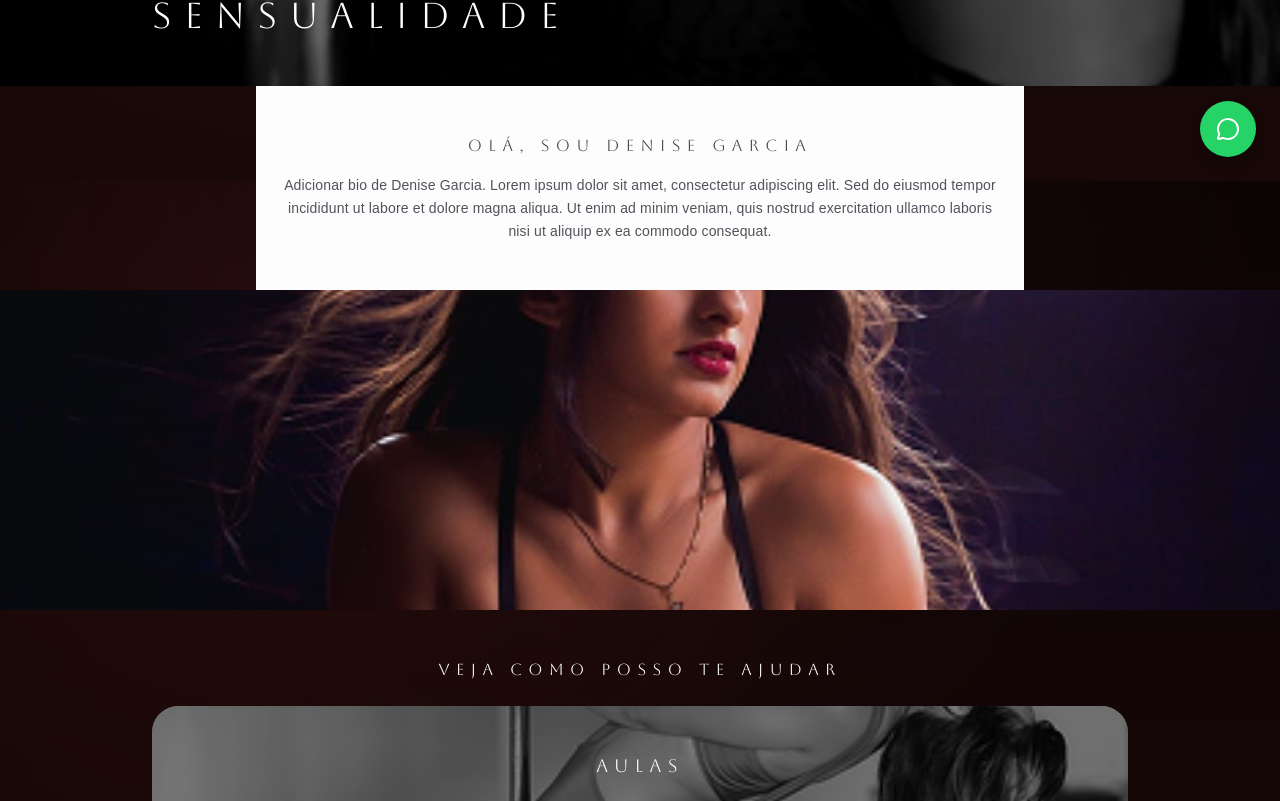
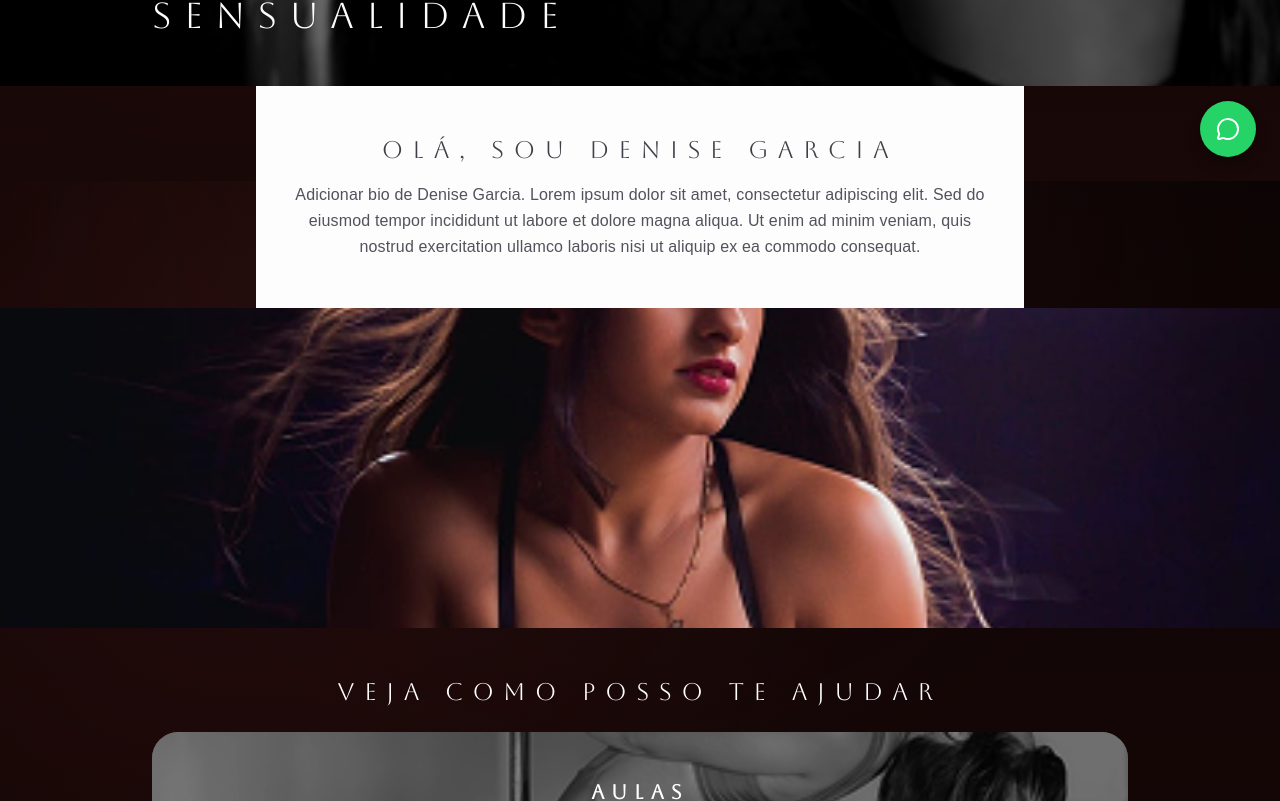
Before and after one commit to JulianoDotto/denise-polestudio, a Next.js app: page / in a window 1280 px wide. Shown: the part 619-1420 px from the top of the page. Built offline with nearby package versions, Linux system fonts and the light colour scheme; a web font is replaced by a local one.

Commit message:
fix font sizes

```diff
--- a/app/page.tsx
+++ b/app/page.tsx
@@ -35,7 +35,7 @@ export default async function Home() {
       </section>
 
       <section className="mx-auto flex w-full max-w-5xl flex-col gap-6 px-6 py-12">
-        <h2 className="text-center font-display text-base uppercase tracking-[0.4em] text-white">
+        <h2 className="text-center font-display uppercase tracking-[0.4em] text-white text-2xl">
           {TEXTS.HOME_HELP_TITLE_1}
         </h2>
         <div className="grid gap-4">
--- a/components/site/HomeIntro.tsx
+++ b/components/site/HomeIntro.tsx
@@ -9,10 +9,10 @@ export default function HomeIntro({ title, text, className }: HomeIntroProps) {
     <section
       className={`mx-auto flex w-full max-w-3xl flex-col items-center bg-[#FDFDFD] py-12 gap-4 px-6 text-center ${className ?? ''}`.trim()}
     >
-      <h2 className="font-display text-base uppercase tracking-[0.4em] text-zinc-700">
+      <h2 className="font-display text-2xl uppercase tracking-[0.4em] text-zinc-700">
         {title}
       </h2>
-      <p className="text-sm leading-relaxed text-zinc-600">{text}</p>
+      <p className="text-base leading-relaxed text-zinc-600">{text}</p>
     </section>
   )
 }
--- a/components/site/ImageLinkCard.tsx
+++ b/components/site/ImageLinkCard.tsx
@@ -20,7 +20,7 @@ export default function ImageLinkCard({
     >
       <img src={imageUrl} alt={title} className="absolute inset-0 h-full w-full object-cover" />
       <div className="absolute inset-0 bg-black/45 transition group-hover:bg-black/55" />
-      <span className="relative z-10 font-display text-lg uppercase tracking-[0.35em] text-white">
+      <span className="relative z-10 font-display text-xl font-semibold uppercase tracking-[0.35em] text-white">
         {title}
       </span>
     </Link>
```
